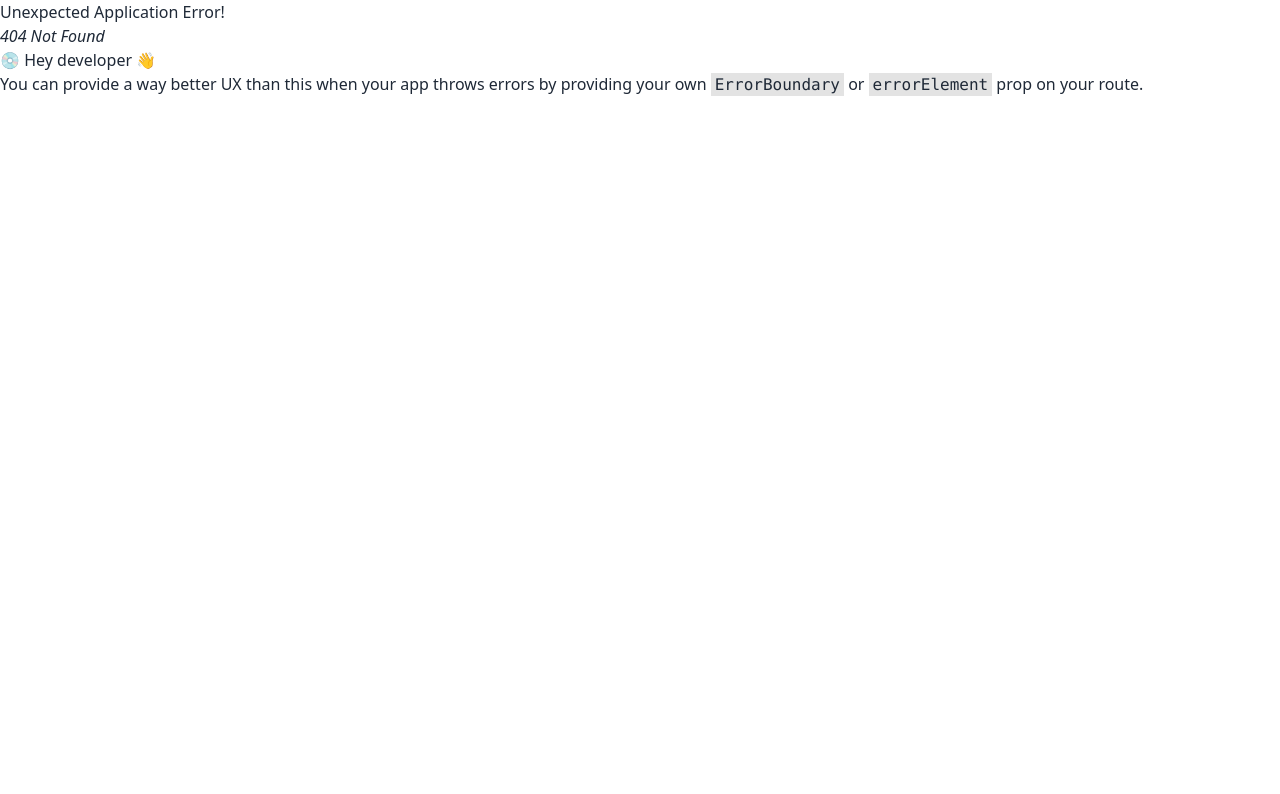
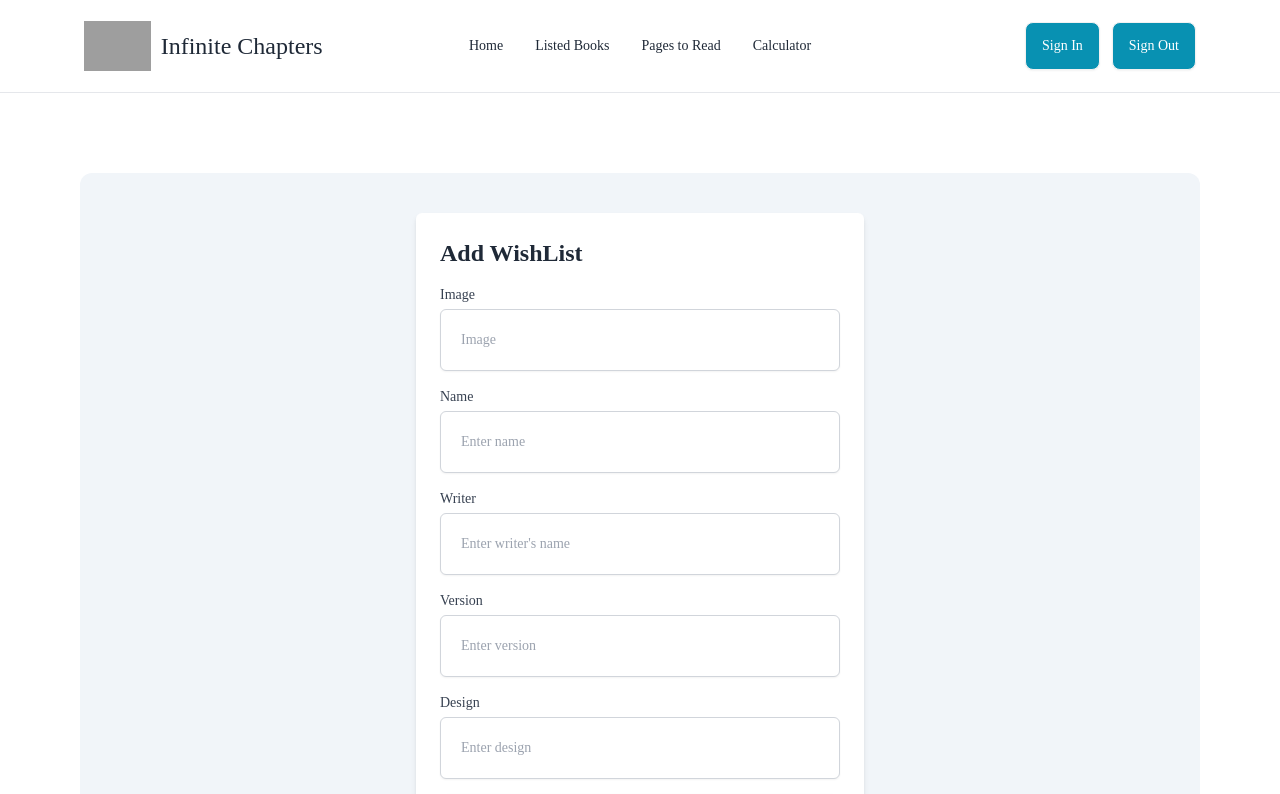
Before and after one commit to minhazapon/infinite-chapters--react.js-project, a React (Vite) app: page /addForm in a window 1280 px wide. Before the commit this address had no page. Shown: the top 794 px of the page. Built offline with nearby package versions, Linux system fonts and the light colour scheme; grey boxes are pictures that could not be loaded; a web font is replaced by a local one.

Commit message:
added file

```diff
--- a/package.json
+++ b/package.json
@@ -17,7 +17,8 @@
     "react-dom": "^18.3.1",
     "react-router-dom": "^7.1.1",
     "react-tabs": "^6.1.0",
-    "sort-by": "^1.2.0"
+    "sort-by": "^1.2.0",
+    "sweetalert2": "^11.15.3"
   },
   "devDependencies": {
     "@eslint/js": "^9.17.0",
--- a/src/home file/PerBookDetails.jsx
+++ b/src/home file/PerBookDetails.jsx
@@ -1,4 +1,4 @@
-import { useLoaderData } from "react-router-dom";
+import { Link, useLoaderData } from "react-router-dom";
 
 
 
@@ -36,7 +36,9 @@ const PerBookDetails = () => {
         </div>
         </div>
         <div>
+        <Link to='/addForm'>
         <button className=" mt-5 bg-cyan-600 text-white book btn ">Add in favorite list</button>
+        </Link>
         </div>
         </div>
         </div>
--- a/src/listed books/ListTabs.jsx
+++ b/src/listed books/ListTabs.jsx
@@ -2,6 +2,7 @@
 import { Tab, Tabs, TabList, TabPanel } from 'react-tabs';
 import 'react-tabs/style/react-tabs.css';
 import ReadBook from './ReadBook';
+import WishlistRead from '../wish crud file/WishlistRead';
 
 const ListTabs = () => {
 
@@ -18,7 +19,7 @@ const ListTabs = () => {
         <ReadBook></ReadBook>
         </TabPanel>
         <TabPanel>
-        <h2>Any content 2</h2>
+        <WishlistRead></WishlistRead>
         </TabPanel>
         </Tabs>
         </div>
--- a/src/main.jsx
+++ b/src/main.jsx
@@ -14,6 +14,7 @@ import ListedBooks from './listed books/ListedBooks';
 import Calculator from './home file/Calculator';
 import Books from './home file/Books';
 import PerBookDetails from './home file/PerBookDetails';
+import WishlistAdd from './wish crud file/WishlistAdd';
 
 
 const router = createBrowserRouter([
@@ -38,6 +39,10 @@ const router = createBrowserRouter([
         element: <Calculator></Calculator>      ,
       },
       {
+        path: "/addForm",
+        element: <WishlistAdd></WishlistAdd>   ,
+      },
+      {
         path: "/Book",
         element: <Books></Books> ,
         // loader: () => fetch('http://localhost:5000/bookData')
--- /dev/null
+++ b/src/wish crud file/WRdetails.jsx
@@ -0,0 +1,37 @@
+
+
+
+
+const WRdetails = ({WR}) => {
+
+
+    const {image, name, writer, version, design} = WR
+
+
+    return (
+        <div>
+
+
+        <div className="card bg-base-100 w-96 shadow-xl">
+          <figure className="px-10 pt-10">
+            <img
+              src={image}
+              alt="Shoes"
+              className="rounded-xl" />
+          </figure>
+          <div className="card-body items-center text-center">
+            <h2 className="card-title book"> Name: {name} </h2>
+            <p className=" book " >By: {writer} </p>
+            <p className=" book " >Version: {version} </p>
+            <p className=" book " >Design: {design} </p>
+            <div className="card-actions">
+              <button className="btn  bg-cyan-600 book text-white ">Buy Now</button>
+            </div>
+          </div>
+        </div>
+
+        </div>
+    );
+};
+
+export default WRdetails;
--- /dev/null
+++ b/src/wish crud file/WishlistAdd.jsx
@@ -0,0 +1,127 @@
+import Swal from "sweetalert2";
+
+
+
+
+const WishlistAdd = () => {
+
+
+
+    const handleAdd = e =>{
+
+      e.preventDefault()
+      const form = e.target
+      const image = form.image.value
+      const name = form.name.value
+      const writer = form.writer.value
+      const version = form.version.value
+      const design = form.design.value
+      const allItems = { image, name, writer, version, design }
+      console.log(allItems)
+
+      fetch('http://localhost:5000/wishlistData', {
+
+        method:'POST',
+        headers:{
+
+            'content-type': 'application/json'
+
+        },
+        body: JSON.stringify(allItems)
+      })
+
+      .then( res => res.json())
+      .then( data => {
+
+       console.log(data)
+
+       if(data.insertedId){
+
+       Swal.fire({
+       title: 'Successfully added!',
+       text: 'Do you want to continue',
+       icon: 'success',
+       confirmButtonText: 'Cool'
+       })
+       form.reset()
+       }})
+
+
+    }
+
+
+
+    return (
+        <div className=" ml-20 mr-20 mb-20 mt-20 bg-slate-100 p-10 rounded-xl ">
+
+        <div class="max-w-md mx-auto bg-white shadow-md rounded-md p-6 book">
+          <h2 class="text-2xl font-bold mb-4">Add WishList</h2>
+          <form onSubmit={handleAdd} >
+
+            <div class="mb-4">
+            <label for="image" class="block text-sm font-medium text-gray-700">Image</label>
+            <input type="url" placeholder="Image" required  class=" p-5 mt-1 block w-full border border-gray-300 rounded-md shadow-sm text-sm focus:ring-indigo-500 focus:border-indigo-500" name="image" id="" />
+            </div>
+
+            <div class="mb-4">
+              <label for="name" class="  block text-sm font-medium text-gray-700">Name</label>
+              <input
+                type="text"
+                id="name"
+                name="name"
+                placeholder="Enter name"
+                required
+                class="mt-1 p-5 block w-full border border-gray-300 rounded-md shadow-sm text-sm focus:ring-indigo-500 focus:border-indigo-500"
+              />
+            </div>
+
+
+            <div class="mb-4">
+              <label for="writer" class="block text-sm font-medium text-gray-700">Writer</label>
+              <input
+                type="text"
+                id="writer"
+                name="writer"
+                placeholder="Enter writer's name"
+                required
+                class="mt-1 p-5 block w-full border border-gray-300 rounded-md shadow-sm text-sm focus:ring-indigo-500 focus:border-indigo-500"
+              />
+            </div>
+
+
+            <div class="mb-4">
+              <label for="version" class="block text-sm font-medium text-gray-700">Version</label>
+              <input
+                type="text"
+                id="version"
+                name="version"
+                placeholder="Enter version"
+                required
+                class="mt-1 p-5 block w-full border border-gray-300 rounded-md shadow-sm text-sm focus:ring-indigo-500 focus:border-indigo-500"
+              />
+            </div>
+
+
+            <div class="mb-4">
+              <label for="design" class="block text-sm font-medium text-gray-700">Design</label>
+              <input
+                type="text"
+                id="design"
+                name="design"
+                placeholder="Enter design"
+                required
+                class="mt-1 p-5 block w-full border border-gray-300 rounded-md shadow-sm text-sm focus:ring-indigo-500 focus:border-indigo-500"
+              />
+            </div>
+            <div>
+            <input  class=" btn w-full bg-cyan-600 text-white py-2 px-4 rounded-md shadow hover:bg-indigo-700 focus:outline-none focus:ring-2 focus:ring-indigo-500 focus:ring-offset-2" type="submit" value="Add" />
+            </div>
+          </form>
+        </div>
+
+
+        </div>
+    );
+};
+
+export default WishlistAdd;
--- /dev/null
+++ b/src/wish crud file/WishlistRead.jsx
@@ -0,0 +1,41 @@
+import { useEffect } from "react";
+import { useState } from "react";
+import WRdetails from "./WRdetails";
+
+
+
+const WishlistRead = () => {
+
+
+    const [WR, setWR] = useState([])
+
+    useEffect( () =>{
+
+    fetch('http://localhost:5000/wishlistData')
+    .then( res => res.json())
+    .then( data => setWR(data) )
+
+    } , [])
+
+
+    return (
+        <div className=" mt-10 mb-10  flex justify-start ">
+
+         <div className=" grid grid-cols-2 gap-10 ">
+
+
+            {
+
+               WR.map( WR => <WRdetails WR={WR} ></WRdetails>   )
+
+            }
+
+
+
+         </div>
+
+        </div>
+    );
+};
+
+export default WishlistRead;
```
Also changed, not shown: 1 other file (tests, documents, lock files or other folders).
